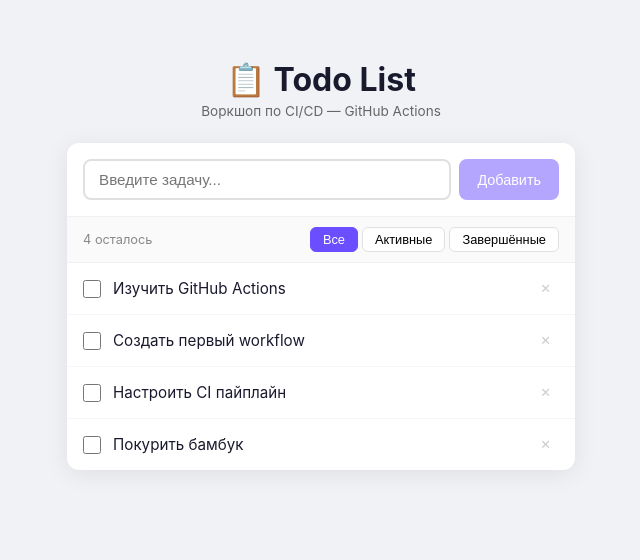
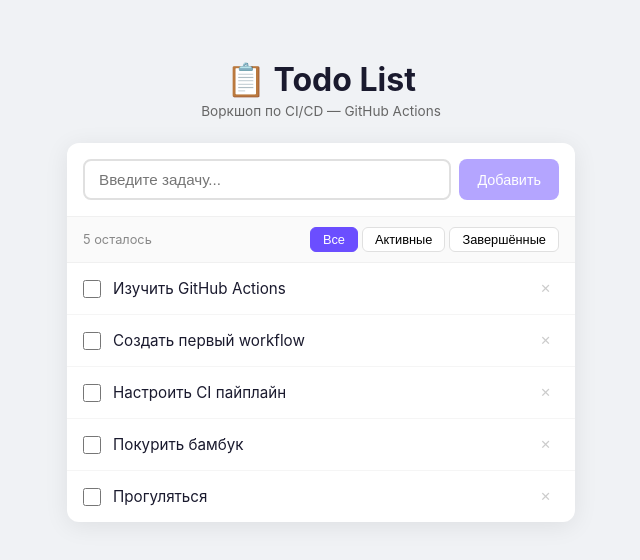
Before and after one commit to the-real-daniil/ci-cd-workshop, a React (Vite) app: page / in a window 1280 px wide. Shown: the top 560 px of the page, without its empty margins (319-959 px from the left). Built offline with nearby package versions, Linux system fonts and the light colour scheme.

Commit message:
add new task

```diff
--- a/src/App.tsx
+++ b/src/App.tsx
@@ -11,6 +11,7 @@ const INITIAL_TODOS: Todo[] = [
   { id: 2, text: "Создать первый workflow", completed: false },
   { id: 3, text: "Настроить CI пайплайн", completed: false },
   { id: 4, text: "Покурить бамбук", completed: false },
+  { id: 5, text: "Прогуляться", completed: false },
 ];
 
 export default function App() {
```
